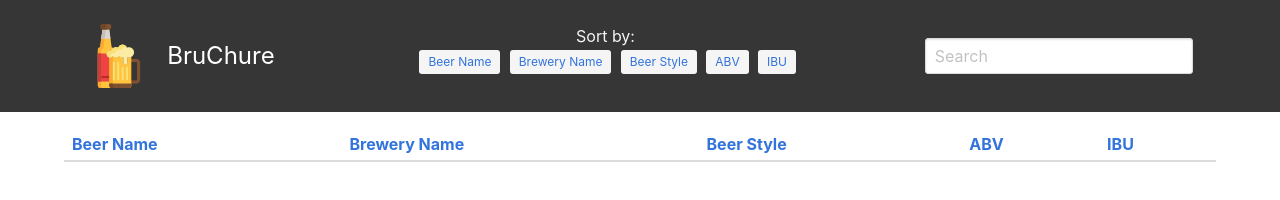
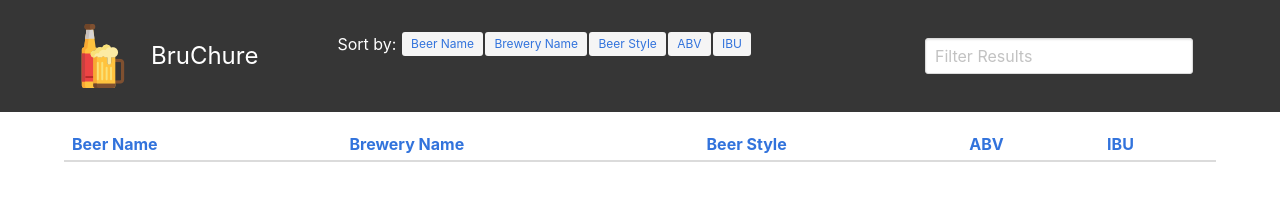
Before and after one commit to travis-johnson/BruChure, a plain HTML site: page index.html in a window 1280 px wide. Drawn offline with nearby package versions, Linux system fonts and the light colour scheme; no server answers.

Commit message:
styling complete for nav-sort tags

```diff
--- a/index.html
+++ b/index.html
@@ -21,6 +21,7 @@
             </div>
         </div>
         <div class="level-item nav-sort has-text-centered">
+            <div class="navbar-item">
                 <p>Sort by:&nbsp;</p>
                 <div class="tag is-light">
                     <a href="" ng-click="propertyName='name';reverse=!reverse;">Beer Name </a>
@@ -44,10 +45,13 @@
                     <span class="sortorder" ng-show="propertyName === 'ibu'" ng-class="{reverse: reverse}"></span>
                 </div>
             </div>
+        </div>
         <div class="level-item">
+            <div class="navbar-item">
                 <div class="field has-addons">
                     <div class="control">
-                    <input ng-model="searchBeer" class="input" type="text" placeholder="Search">
+                        <input ng-model="searchBeer" class="input" type="text" placeholder="Filter Results">
+                    </div>
                 </div>
             </div>
         </div>
--- a/styles/styles.scss
+++ b/styles/styles.scss
@@ -67,7 +67,8 @@ nav {
     .level-item.nav-sort {
         display: block;
         .tag {
-            margin: 0 .2em;
+            margin-left: .1em;
+            margin-right: .1em;
         }
     }
 }
```
Also changed, not shown: styles/styles.css, 1 other file. Lines whose indentation alone changed are shown as unchanged.
